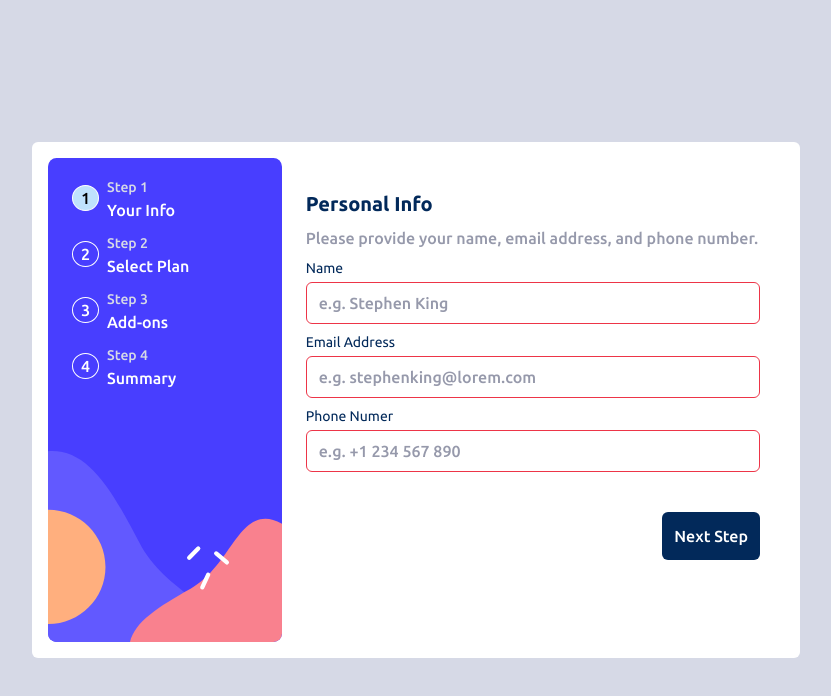
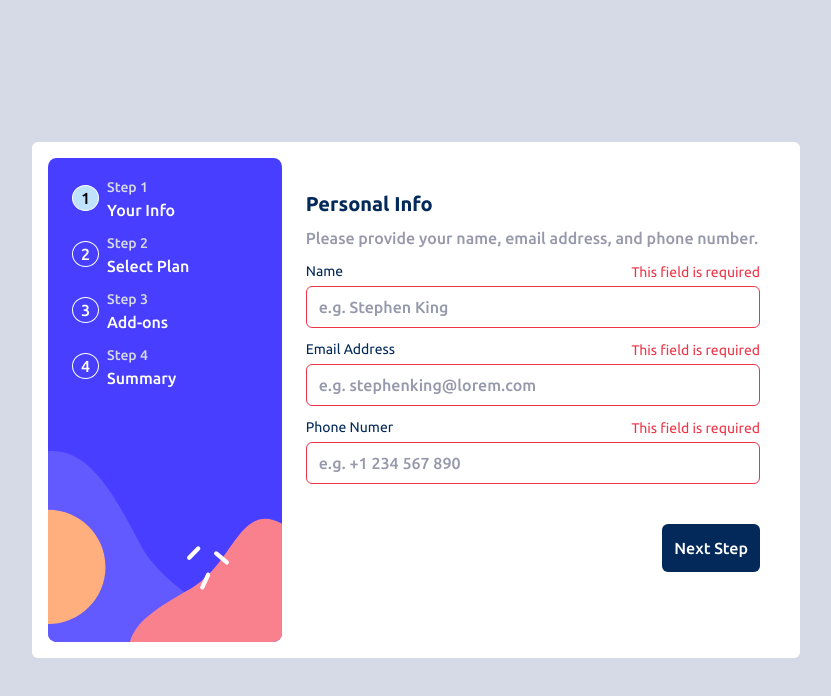
Before and after one commit to acedilloluis/multistep-form, a React (Vite) app: page / in a window 1280 px wide. Shown: the top 696 px of the page, without its empty margins (224-1055 px from the left). Built offline with nearby package versions, Linux system fonts and the light colour scheme.

Commit message:
fixed error styling

```diff
--- a/src/components/InputText.js
+++ b/src/components/InputText.js
@@ -3,11 +3,11 @@ import PropTypes from 'prop-types';
 
 function InputText({ propName, type, label, placeholder, info, setInfo }) {
   return (
-    <label className="flex flex-wrap items-center justify-between">
-      <strong className="text-sm font-normal text-marine-blue">{label}</strong>
-      <span className="invisible text-sm font-normal text-strawberry-red peer-invalid:visible">
-        This field is required
-      </span>
+    <label>
+      <div className="relative">
+        <strong className="mt-1 text-sm font-normal text-marine-blue">
+          {label}
+        </strong>
         <input
           type={type}
           name={label}
@@ -18,9 +18,13 @@ function InputText({ propName, type, label, placeholder, info, setInfo }) {
           onChange={(e) => {
             setInfo({ ...info, [propName]: e.target.value });
           }}
-        required="required"
+          required={true}
           className="peer mb-2 mt-1 w-full cursor-pointer rounded-md text-base font-medium text-marine-blue placeholder:text-cool-gray invalid:border-strawberry-red invalid:outline-none invalid:ring-0 invalid:ring-strawberry-red focus:border-purplish-blue focus:outline-none focus:ring-0 focus:ring-purplish-blue"
         />
+        <span className="invisible absolute top-1 right-0 text-sm font-normal text-strawberry-red peer-invalid:visible">
+          This field is required
+        </span>
+      </div>
     </label>
   );
 }
```
Lines whose indentation alone changed are shown as unchanged.
